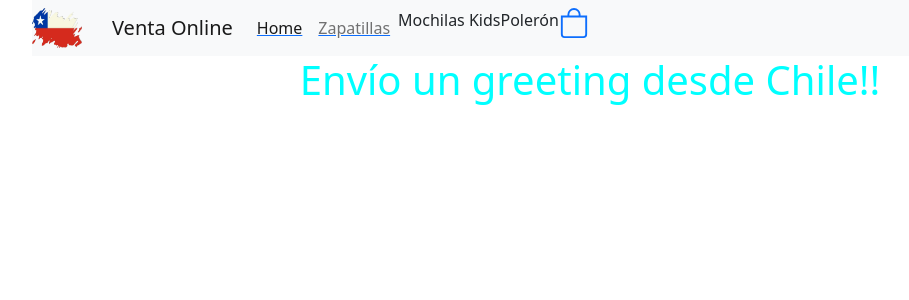
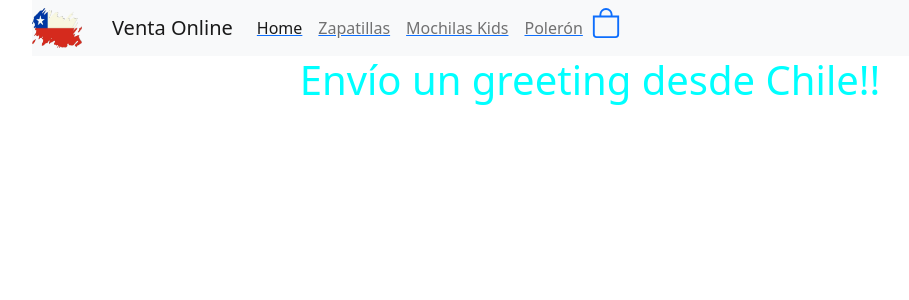
Before and after one commit to CamiloFuentesR/Proyecto-Ecommerce-React, a React (Create React App) app: page /detalle in a window 1280 px wide. Shown: the top 300 px of the page, without its empty margins (50-959 px from the left). Built offline with nearby package versions, Linux system fonts and the light colour scheme; no server answers; the database is empty.

Commit message:
corrigiendo Navbar

```diff
--- a/src/components/NavbarComponent/index.jsx
+++ b/src/components/NavbarComponent/index.jsx
@@ -15,9 +15,9 @@ const NavbarComponent = () => {
                 <div className="collapse navbar-collapse" id="navbarNavAltMarkup">
                     <div className="navbar-nav">
                         <Link to={"/"}><span className="nav-item nav-link active" >Home <span className="sr-only"></span></span></Link>
-                        <Link to={"/category/Mujer"}><span className="nav-item nav-link" >Zapatillas</span></Link>
-                        <span className={"/category/Mochilas Kids"} >Mochilas Kids </span>
-                        <span className={"/category/Polerón"}>Polerón </span>
+                        <Link to={"/category/Zapatillas"}><span className="nav-item nav-link" >Zapatillas</span></Link>
+                        <Link to={"/category/Mochilas-Kids"}><span className="nav-item nav-link" >Mochilas Kids </span></Link>
+                        <Link to={"/category/Poleron"}><span className="nav-item nav-link">Polerón </span></Link>
                         <Link to={"/cart"}> <CartWidget /></Link>
                     </div>
                 </div>
```
